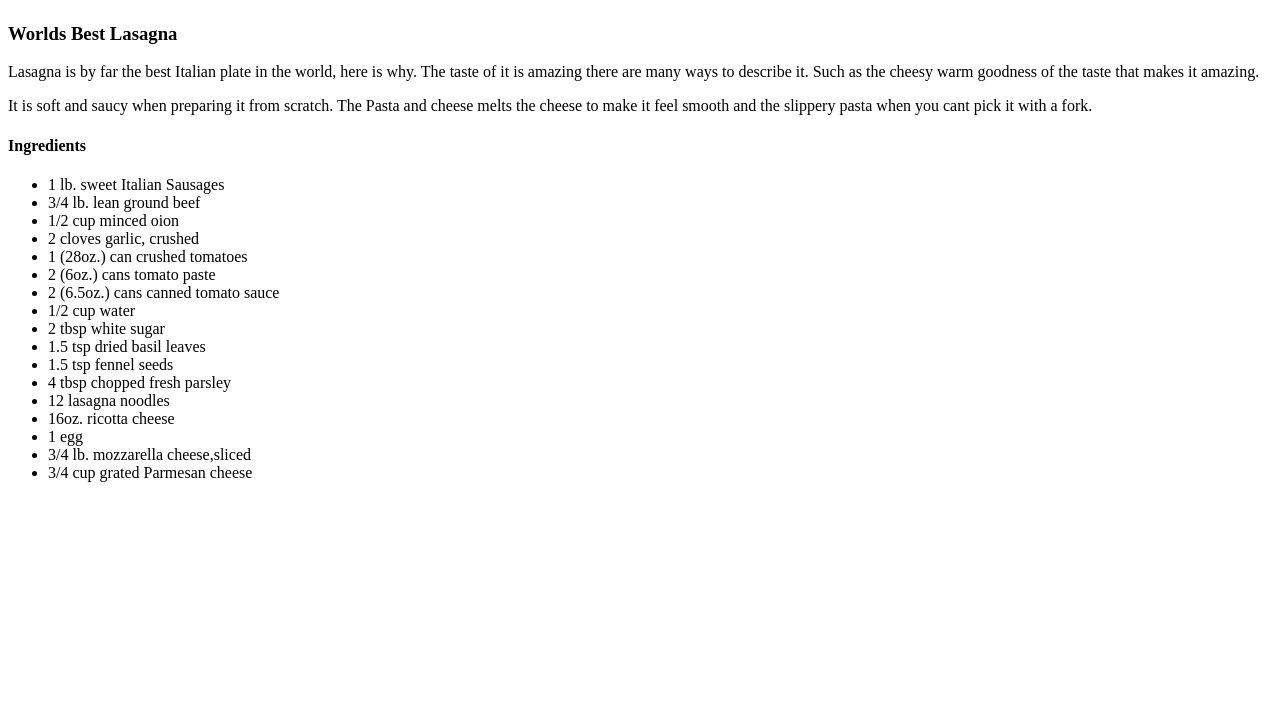
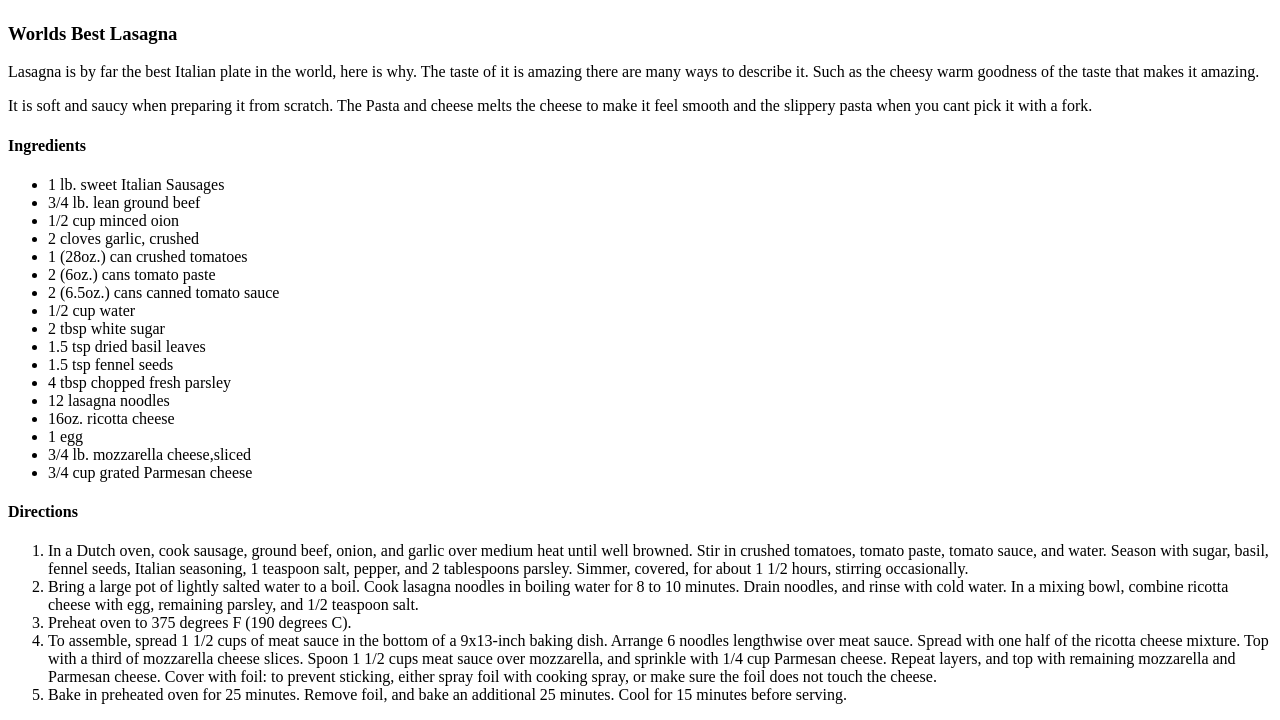
Before and after one commit to Moons-Fury/odine-recipe, a plain HTML site: page recipes/lasagna.html in a window 1280 px wide. Shown: the part 680-1400 px from the top of the page. Before the commit the page ends 1178 px from the top, so only its background shows below. Drawn offline with Linux system fonts and the light colour scheme.

Commit message:
lasagna.html

```diff
--- a/recipes/lasagna.html
+++ b/recipes/lasagna.html
@@ -10,9 +10,9 @@
     <h3>Worlds Best Lasagna</h3>
     <p>Lasagna is by far the best Italian plate in the world, here is why. The taste of it is amazing there are many ways to describe it. Such as the cheesy warm goodness of the taste that makes it amazing.</p>
     <p>It is soft and saucy when preparing it from scratch. The Pasta and cheese melts the cheese to make it feel smooth and the slippery pasta when you cant pick it with a fork.</p>
+
     <h4>Ingredients</h4>
-
-    <ul>
+     <ul>
 <li>1 lb. sweet Italian Sausages</li>
 <li>3/4 lb. lean ground beef</li>
 <li>1/2 cup minced oion</li>
@@ -32,6 +32,23 @@
 <li>3/4 cup grated Parmesan cheese</li>
     </ul>
 
+
+    <h4>Directions</h4>
+    <ol>
+        <li>In a Dutch oven, cook sausage, ground beef, onion, and garlic over medium heat until well browned. Stir in crushed tomatoes, tomato paste, tomato sauce, and water. Season with sugar, basil, fennel seeds, Italian seasoning, 1 teaspoon salt, pepper, and 2 tablespoons parsley. Simmer, covered, for about 1 1/2 hours, stirring occasionally.
+
+        </li>
+        <li>Bring a large pot of lightly salted water to a boil. Cook lasagna noodles in boiling water for 8 to 10 minutes. Drain noodles, and rinse with cold water. In a mixing bowl, combine ricotta cheese with egg, remaining parsley, and 1/2 teaspoon salt.
+
+        </li>
+        <li>Preheat oven to 375 degrees F (190 degrees C).
+
+        </li>
+        <li>To assemble, spread 1 1/2 cups of meat sauce in the bottom of a 9x13-inch baking dish. Arrange 6 noodles lengthwise over meat sauce. Spread with one half of the ricotta cheese mixture. Top with a third of mozzarella cheese slices. Spoon 1 1/2 cups meat sauce over mozzarella, and sprinkle with 1/4 cup Parmesan cheese. Repeat layers, and top with remaining mozzarella and Parmesan cheese. Cover with foil: to prevent sticking, either spray foil with cooking spray, or make sure the foil does not touch the cheese.</li>
+        <li>Bake in preheated oven for 25 minutes. Remove foil, and bake an additional 25 minutes. Cool for 15 minutes before serving.</li>
+
+     </ol>
+
 </body>
 
 
```
